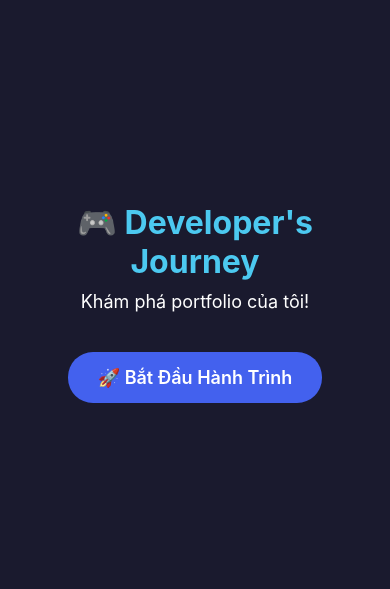
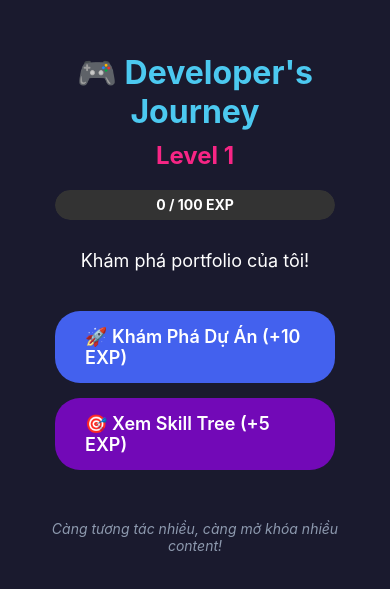
Before and after one commit to naphucco/GamifiedApp, a React Native app: screen /Home in a window 390 px wide. Shown: the part 119-708 px from the top of the page. Built offline with nearby package versions, Linux system fonts and the light colour scheme.

Commit message:
Demo level up

```diff
--- a/src/components/game/ExpBar.tsx
+++ b/src/components/game/ExpBar.tsx
@@ -1 +1,83 @@
-// Component EXP bar
+import React, { useEffect, useRef } from 'react';
+import { View, Text, StyleSheet, Animated } from 'react-native';
+
+interface ExpBarProps {
+  currentExp: number;
+  maxExp: number;
+  height?: number;
+  showLabel?: boolean;
+}
+
+export const ExpBar: React.FC<ExpBarProps> = ({
+  currentExp,
+  maxExp,
+  height = 25,
+  showLabel = true
+}) => {
+  const progress = (currentExp / maxExp) * 100;
+  const animatedWidth = useRef(new Animated.Value(0)).current;
+
+  useEffect(() => {
+    Animated.timing(animatedWidth, {
+      toValue: progress,
+      duration: 500,
+      useNativeDriver: false,
+    }).start();
+  }, [progress]);
+
+  const widthInterpolate = animatedWidth.interpolate({
+    inputRange: [0, 100],
+    outputRange: ['0%', '100%'],
+  });
+
+  return (
+    <View style={[styles.container, { height }]}>
+      <View style={[styles.backgroundBar, { height }]} />
+      <Animated.View
+        style={[
+          styles.progressBar,
+          {
+            height,
+            width: widthInterpolate
+          }
+        ]}
+      />
+      {showLabel && (
+        <Text style={styles.text}>
+          {currentExp} / {maxExp} EXP
+        </Text>
+      )}
+    </View>
+  );
+};
+
+
+const styles = StyleSheet.create({
+  container: {
+    width: '80%',
+    borderRadius: 15,
+    overflow: 'hidden',
+    justifyContent: 'center',
+    alignItems: 'center',
+    marginVertical: 10,
+  },
+  backgroundBar: {
+    position: 'absolute',
+    width: '100%',
+    backgroundColor: '#333',
+    borderRadius: 15,
+  },
+  progressBar: {
+    position: 'absolute',
+    left: 0,
+    backgroundColor: '#4cc9f0',
+    borderRadius: 15,
+  },
+  text: {
+    textAlign: 'center',
+    color: '#fff',
+    fontWeight: 'bold',
+    fontSize: 14,
+    zIndex: 1,
+  },
+});
--- a/src/game/GameState.ts
+++ b/src/game/GameState.ts
@@ -1 +1,31 @@
-// Core game engine
+import { GameState } from '../types/game';
+
+class PortfolioGameState {
+  private state: GameState = {
+    level: 1,
+    exp: 0,
+    expToNextLevel: 100,
+    unlockedAchievements: [],
+    completedProjects: [],
+    discoveredSkills: [],
+    totalExp: 0,
+  };
+
+  addExp(amount: number) {
+    this.state.exp += amount;
+    this.state.totalExp += amount;
+
+    // Level up logic đơn giản
+    if (this.state.exp >= this.state.expToNextLevel) {
+      this.state.level++;
+      this.state.exp = 0;
+      this.state.expToNextLevel = Math.floor(this.state.expToNextLevel * 1.5);
+    }
+  }
+
+  getState(): GameState {
+    return { ...this.state };
+  }
+}
+
+export const gameState = new PortfolioGameState();
--- a/src/screens/HomeScreen.tsx
+++ b/src/screens/HomeScreen.tsx
@@ -1,15 +1,47 @@
-import React from 'react';
+import React, { useState, useEffect } from 'react';
 import { View, Text, TouchableOpacity, StyleSheet } from 'react-native';
+import { gameState } from '../game/GameState';
+import { ExpBar } from '../components/game/ExpBar';
 
 export const HomeScreen = () => {
+  const [currentExp, setCurrentExp] = useState(0);
+  const [level, setLevel] = useState(1);
+
+  const handleExplore = () => {
+    gameState.addExp(10);
+    setCurrentExp(gameState.getState().exp);
+    setLevel(gameState.getState().level);
+  };
+
+  const handleSkillTree = () => {
+    gameState.addExp(5);
+    setCurrentExp(gameState.getState().exp);
+    // TODO: Navigation to Skill Tree
+  };
+
   return (
     <View style={styles.container}>
       <Text style={styles.title}>🎮 Developer's Journey</Text>
+      <Text style={styles.levelText}>Level {level}</Text>
+
+      <ExpBar
+        currentExp={currentExp}
+        maxExp={100}
+        height={30}
+        showLabel={true}
+      />
+
       <Text style={styles.subtitle}>Khám phá portfolio của tôi!</Text>
 
-      <TouchableOpacity style={styles.button}>
-        <Text style={styles.buttonText}>🚀 Bắt Đầu Hành Trình</Text>
+      <TouchableOpacity style={styles.button} onPress={handleExplore}>
+        <Text style={styles.buttonText}>🚀 Khám Phá Dự Án (+10 EXP)</Text>
       </TouchableOpacity>
+
+      <TouchableOpacity style={styles.secondaryButton} onPress={handleSkillTree}>
+        <Text style={styles.buttonText}>🎯 Xem Skill Tree (+5 EXP)</Text>
+      </TouchableOpacity>
+
+      <Text style={styles.hint}>Càng tương tác nhiều, càng mở khóa nhiều content!</Text>
     </View>
   );
 };
@@ -29,11 +61,18 @@ const styles = StyleSheet.create({
     textAlign: 'center',
     marginBottom: 10,
   },
+  levelText: {
+    fontSize: 24,
+    color: '#f72585',
+    fontWeight: 'bold',
+    marginBottom: 10,
+  },
   subtitle: {
     fontSize: 18,
     color: '#fff',
     textAlign: 'center',
     marginBottom: 40,
+    marginTop: 20,
   },
   button: {
     backgroundColor: '#4361ee',
@@ -41,10 +80,31 @@ const styles = StyleSheet.create({
     paddingVertical: 15,
     borderRadius: 25,
     elevation: 5,
+    marginBottom: 15,
+    width: '80%',
+    alignItems: 'center',
+  },
+  secondaryButton: {
+    backgroundColor: '#7209b7',
+    paddingHorizontal: 30,
+    paddingVertical: 15,
+    borderRadius: 25,
+    elevation: 5,
+    width: '80%',
+    alignItems: 'center',
+    marginBottom: 20,
   },
   buttonText: {
     color: '#fff',
     fontSize: 18,
     fontWeight: '600',
   },
+  hint: {
+    fontSize: 14,
+    color: '#8d99ae',
+    textAlign: 'center',
+    marginTop: 30,
+    fontStyle: 'italic',
+    paddingHorizontal: 20,
+  },
 });
```
Also changed, not shown: src/types/game.ts (+28 -1 lines).
